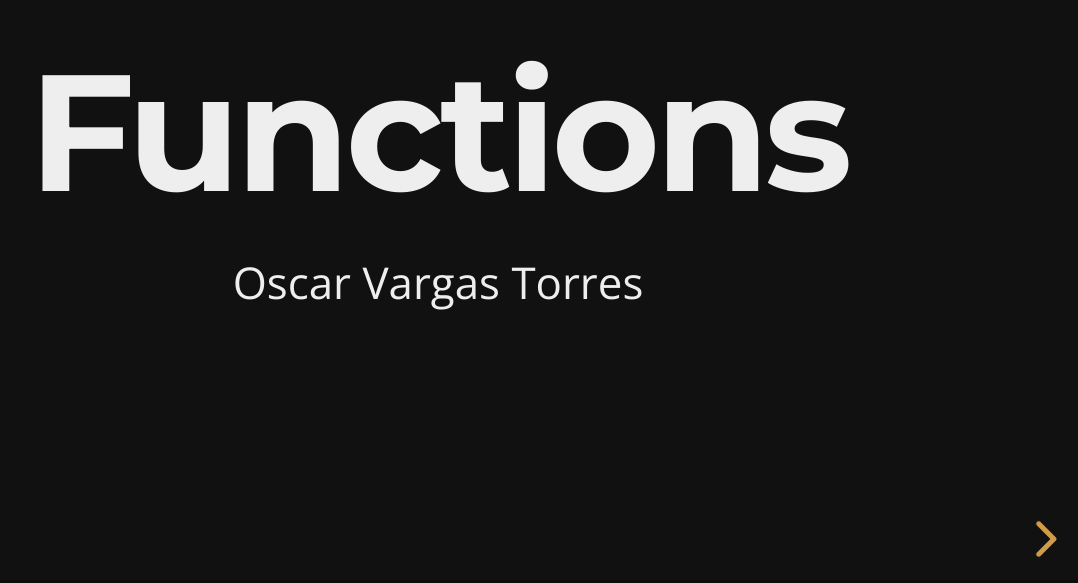
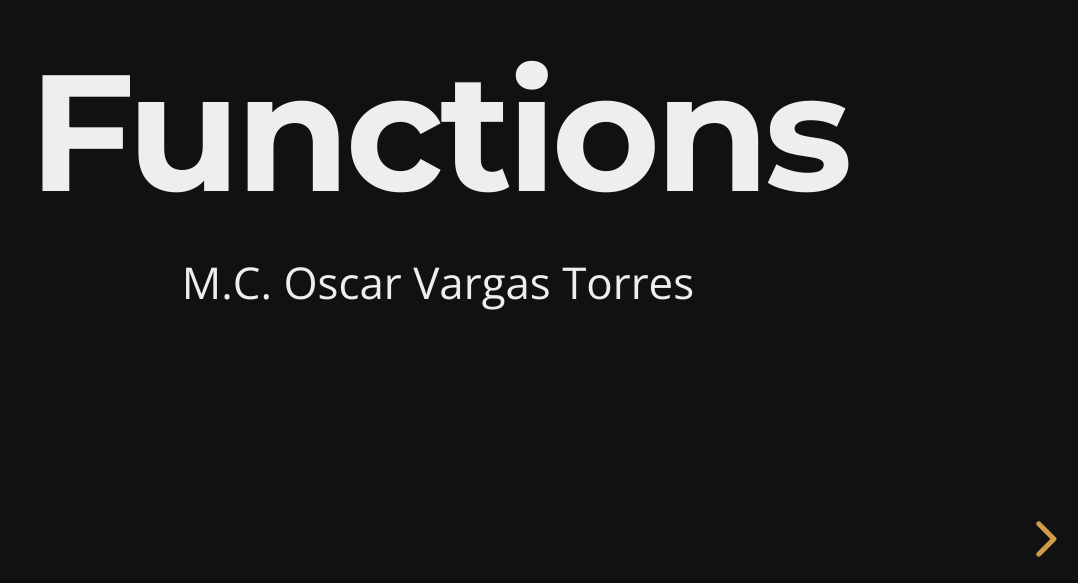
Before and after one commit to IntersysConsulting/scala-essentials-nanodegree, a plain HTML site: page src/main/resources/microsite/slides/module4.html in a window 1280 px wide. Shown: the part 217-800 px from the top of the page, without its empty margins (202-1280 px from the left). Drawn offline with nearby package versions, Linux system fonts and the light colour scheme; some packages are replaced by stand-ins of ours.

Commit message:
Small fix to author field in Module4.html

```diff
--- a/src/main/resources/microsite/slides/module4.html
+++ b/src/main/resources/microsite/slides/module4.html
@@ -3,7 +3,7 @@
 <head>
   <meta charset="utf-8">
   <meta name="generator" content="pandoc">
-  <meta name="author" content="Oscar Vargas Torres">
+  <meta name="author" content="M.C. Oscar Vargas Torres">
   <title>Functions</title>
   <meta name="apple-mobile-web-app-capable" content="yes">
   <meta name="apple-mobile-web-app-status-bar-style" content="black-translucent">
@@ -97,12 +97,12 @@ code span.wa { color: #60a0b0; font-weight: bold; font-style: italic; } /* Warni
 
 <section id="title-slide">
   <h1 class="title">Functions</h1>
-  <p class="author">Oscar Vargas Torres</p>
+  <p class="author">M.C. Oscar Vargas Torres</p>
 </section>
 
 <section class="slide level2">
 
-<h3 id="oscar-vargas-torres">Oscar Vargas Torres</h3>
+<h3 id="m.c.-oscar-vargas-torres">M.C. Oscar Vargas Torres</h3>
 <p><span class="citation" data-cites="oscarvarto">@oscarvarto</span><br />
 Scala Developer and<br />
 (dys)functional programmer</p>
```
